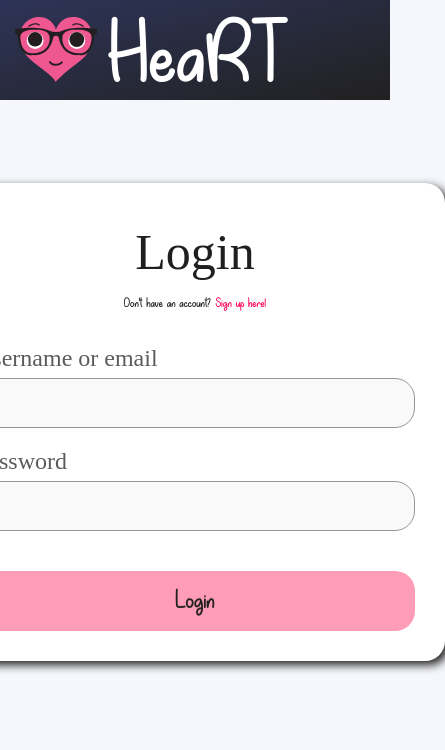
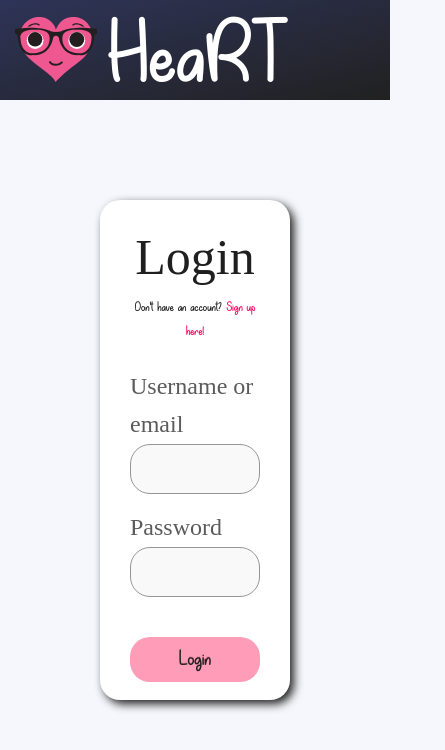
Before and after one commit to HeartUoA/HeaRT, a React (Create React App) app: page /Login in a window 390 px wide. Shown: the top 750 px of the page, 445 px wide, since content can reach past the window. Built offline with nearby package versions, Linux system fonts and the light colour scheme.

Commit message:
fix(login): fixed responsiveness of login page
fixed responsiveness of login page

```diff
--- a/src/pages/Login.tsx
+++ b/src/pages/Login.tsx
@@ -19,8 +19,7 @@ const Login: React.FC = (props) => {
   return (
     <div className="Login">
       <Header />
-
-      <div className="Login-Container">
+      <div className="Login-Content">
         <div className="Login-Panel">
           <Typography className="Login-Header-Text">Login</Typography>
           <Typography className="Create-Account-Text">
@@ -46,7 +45,7 @@ const Login: React.FC = (props) => {
             className="Login-Button"
             onClick={onConfirmClick}
           >
-            <Typography className="Button-Font">Login</Typography>
+            Login
           </Button>
         </div>
       </div>
--- a/src/styles/Login.css
+++ b/src/styles/Login.css
@@ -2,19 +2,15 @@
   display: flex;
   flex-direction: column;
   text-align: center;
-  justify-content: center;
   height: 100vh;
 }
 
-.Login-Container {
+.Login-Content {
   display: flex;
-  flex-direction: column;
-  align-items: center;
+  background: #f6f7fc;
+  height: calc(100% - 100px);
   justify-content: center;
-  background: #f6f7fc;
-  height: 100%;
-  margin: 100px 0px;
-  padding: 40px;
+  margin-top: 100px;
 }
 
 .Login-Panel {
@@ -22,12 +18,14 @@
   flex-direction: column;
   align-content: center;
   justify-content: center;
+  text-align: left;
+  background: white;
+  box-shadow: 4px 4px 10px #212121;
   width: 500px;
-  background: white;
-  text-align: left;
+  height: 500px;
   border-radius: 20px;
-  box-shadow: 4px 4px 10px #212121;
   padding: 30px;
+  margin: 100px;
 }
 
 .Login-Header-Text {
@@ -46,6 +44,10 @@
   margin-left: 5px;
   color: #ff0059 !important;
   cursor: pointer;
+}
+
+.Link-Text:hover {
+  color: #ff9cb8 !important;
 }
 
 .Login-Input-Container {
@@ -75,4 +77,5 @@
   width: 100%;
   text-align: center;
   box-shadow: 0px 0px 0px 0px;
+  font-size: 24px;
 }
```
